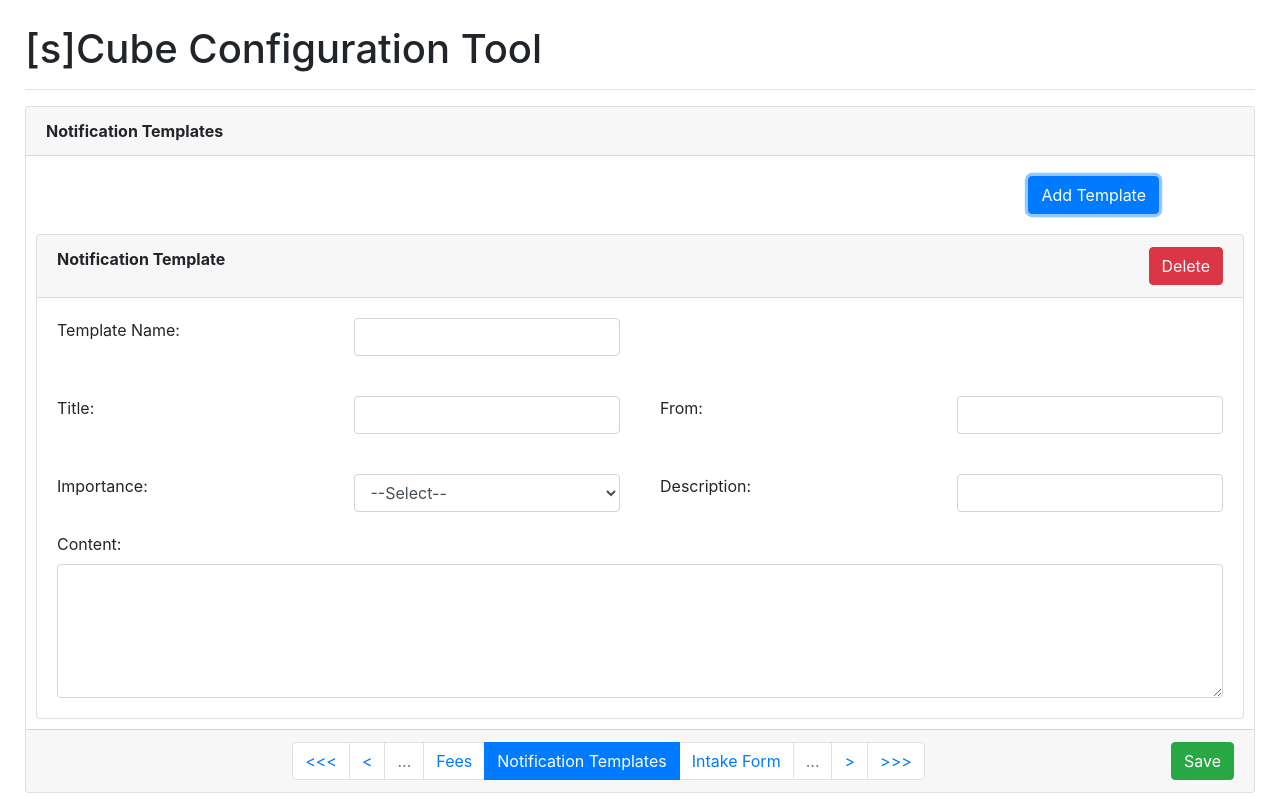
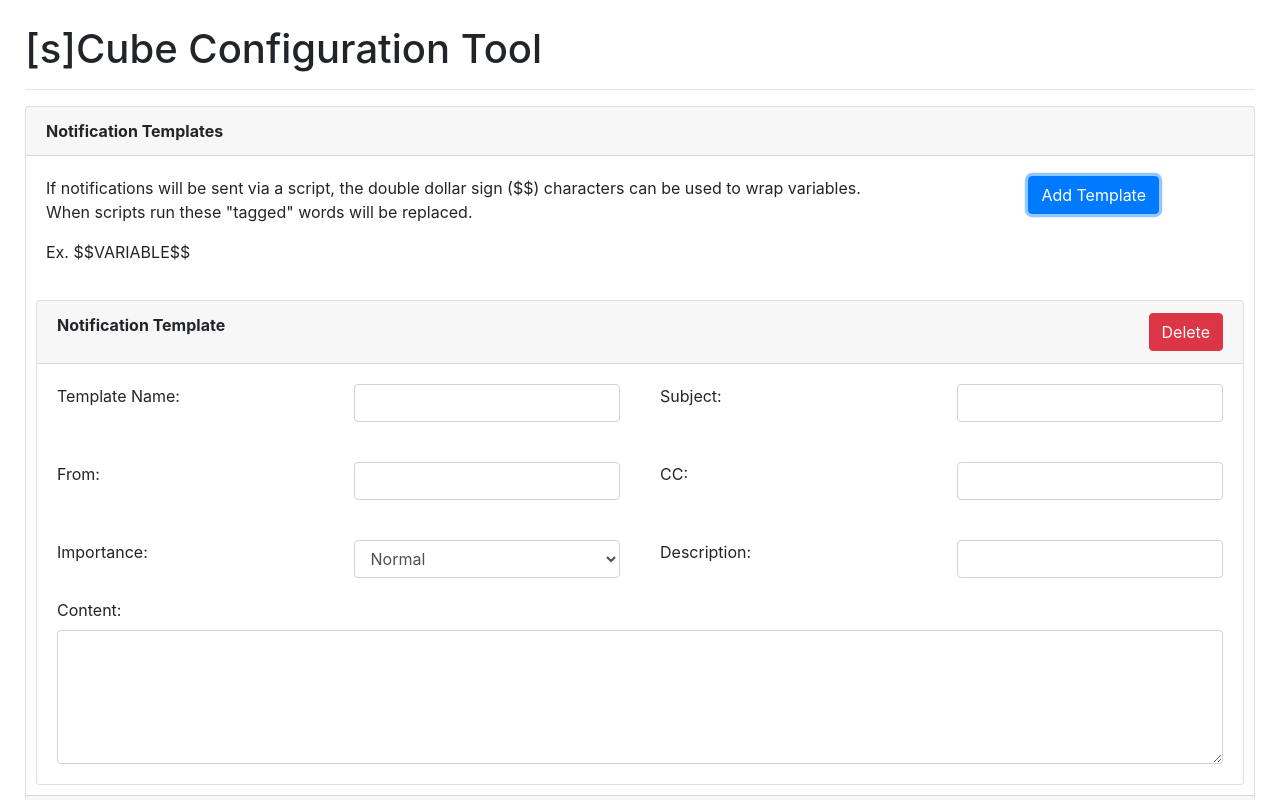
Before and after one commit to ItsAMeNick/sCube-Configuration-Tool, a React (Create React App) app: page / in a window 1280 px wide. Both pictures are taken after a click on the button "Add Template". Shown: the top 800 px of the page. Built offline with nearby package versions, Linux system fonts and the light colour scheme.

Commit message:
Added CC, changed title, added helper text to Notifications

```diff
--- a/src/components/Finish.js
+++ b/src/components/Finish.js
@@ -390,6 +390,7 @@ class FIN extends Component {
             text += "<emailTemplateI18Ns/>";
 
             text += "<from>"+note.from+"</from>";
+            text += "<CC>"+note.cc+"</CC>";
             text += "<priority>"+note.importance+"</priority>";
             text += "<templateName>"+note.name+"</templateName>";
             text += "<title>"+note.title+"</title>";
--- a/src/components/NotificationTemplates.js
+++ b/src/components/NotificationTemplates.js
@@ -31,7 +31,7 @@ class CONT extends Component {
                         <Button id={note.id} variant="danger" style={{"float":"right"}} onClick={() => this.props.deleteNote(note.id)}>Delete</Button>
                     </Card.Header>
                     <div>
-                    <div style={{"width":"50%"}}>
+                    <div style={{"width":"50%","float":"left"}}>
                     <Card.Body>
                         <Row>
                             <Col><Form.Label>Template Name: </Form.Label></Col>
@@ -42,7 +42,7 @@ class CONT extends Component {
                     <div style={{"width":"50%","float":"left"}}>
                     <Card.Body>
                         <Row>
-                            <Col><Form.Label>Title: </Form.Label></Col>
+                            <Col><Form.Label>Subject: </Form.Label></Col>
                             <Col><Form.Control id="title" value={note.title} type="text" onChange={e => this.handleChange(e, note.id)}/></Col>
                         </Row>
                     </Card.Body>
@@ -58,9 +58,16 @@ class CONT extends Component {
                     <div style={{"width":"50%","float":"left"}}>
                     <Card.Body>
                         <Row>
+                            <Col><Form.Label>CC: </Form.Label></Col>
+                            <Col><Form.Control id="cc" value={note.cc} type="text" onChange={e => this.handleChange(e, note.id)}/></Col>
+                        </Row>
+                    </Card.Body>
+                    </div>
+                    <div style={{"width":"50%","float":"left"}}>
+                    <Card.Body>
+                        <Row>
                             <Col><Form.Label>Importance: </Form.Label></Col>
                             <Col><Form.Control id="importance" value={note.importance} as="select" onChange={e => this.handleChange(e, note.id)}>
-                                <option label="--Select--" value=""/>
                                 <option label="Low" value="Low"/>
                                 <option label="Normal" value="Normal"/>
                                 <option label="High" value="High"/>
@@ -101,6 +108,15 @@ class CONT extends Component {
                     <strong>{this.props.title}</strong>
                 </Card.Header>
                 <div>
+                <div style={{"width":"70%","float":"left","margin":"20px"}}>
+                <p>
+                If notifications will be sent via a script, the double dollar sign ($$) characters can be used to wrap variables.
+                When scripts run these "tagged" words will be replaced.
+                </p>
+                <p>
+                Ex. $$VARIABLE$$
+                </p>
+                </div>
                 <div style={{"width":"20%","float":"right"}}>
                     <Card.Body>
                     <Row><Col>
--- a/src/modules/reducer.js
+++ b/src/modules/reducer.js
@@ -254,8 +254,9 @@ const sCubeReducer = (state = initialState, action) => {
                 name: "",
                 description: "",
                 from: "",
+                cc: "",
                 title: "",
-                importance: "", //Low, Normal, High
+                importance: "Normal", //Low, Normal, High
                 content: "",
             };
             return newState;
```
